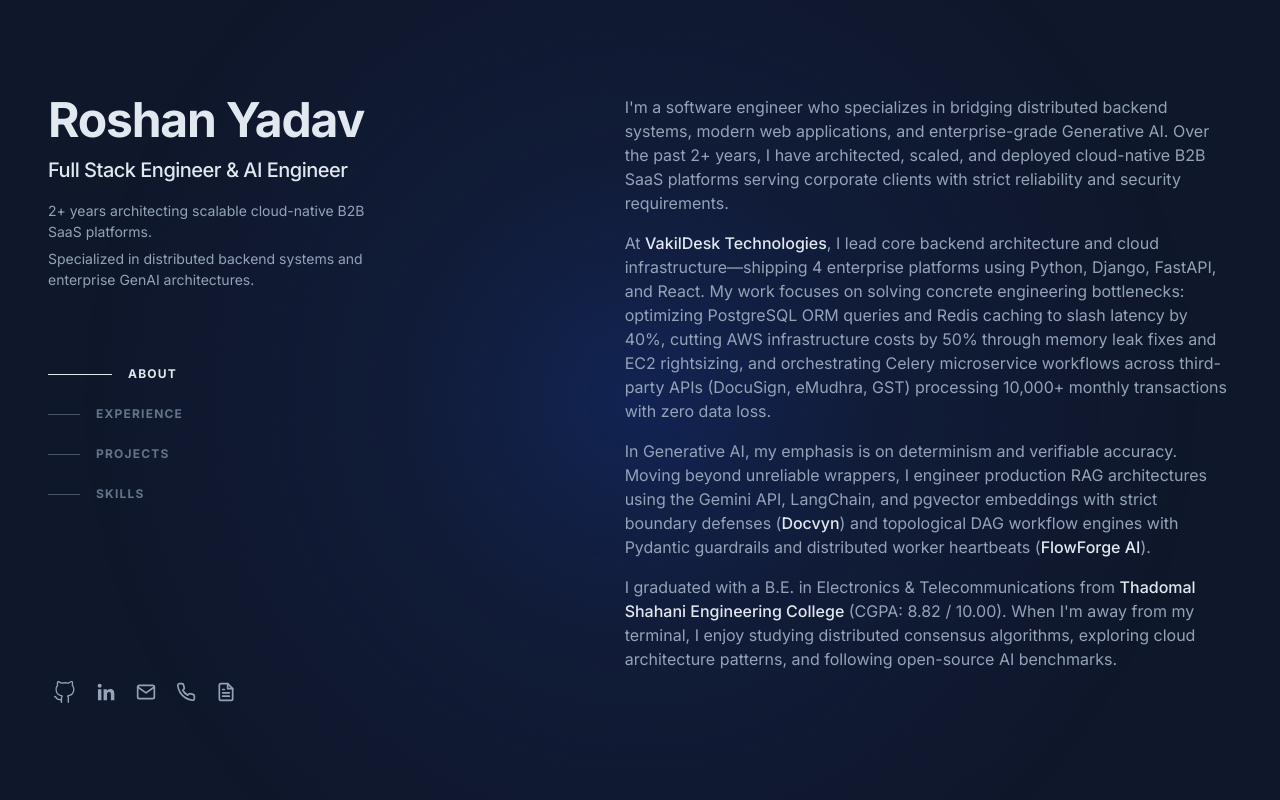
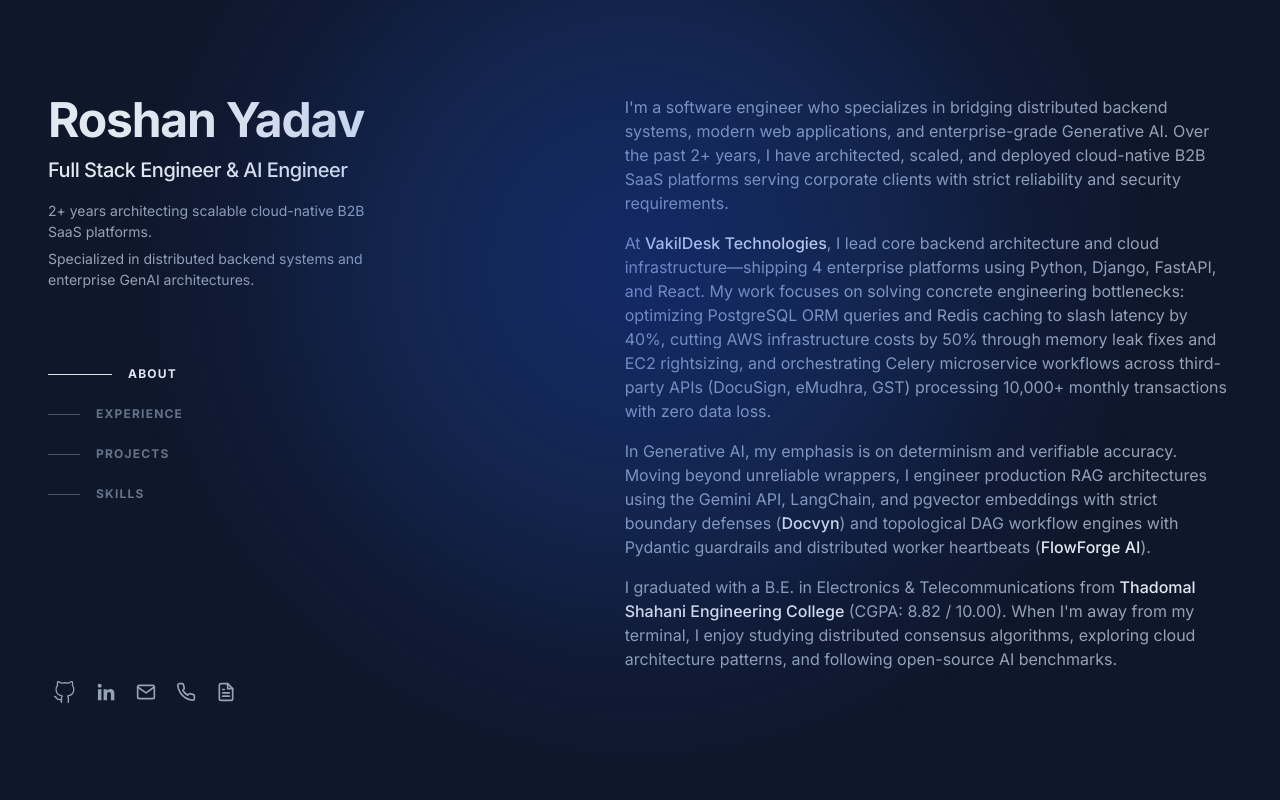
Before and after one commit to crazycodeop/Portfolio_new, a Next.js app: page / in a window 1280 px wide. Shown: the top 800 px of the page. Built offline with nearby package versions, Linux system fonts and the light colour scheme.

Commit message:
fix(spotlight): implement z-30 pointer-events-none viewport cursor illumination matching reference

```diff
--- a/components/Spotlight/Spotlight.tsx
+++ /dev/null
@@ -1,62 +0,0 @@
-import React, { useEffect, useRef, useState } from 'react';
-
-export const Spotlight: React.FC = () => {
-  const overlayRef = useRef<HTMLDivElement>(null);
-  const [visible, setVisible] = useState(false);
-
-  useEffect(() => {
-    if (typeof window === 'undefined') return;
-
-    // Check if device is touch-only without fine pointer
-    const isTouchOnly = window.matchMedia('(hover: none) and (pointer: coarse)').matches;
-    if (isTouchOnly) return;
-
-    const overlay = overlayRef.current;
-    if (!overlay) return;
-
-    // Initialize to center of viewport
-    overlay.style.setProperty('--x', `${window.innerWidth / 2}px`);
-    overlay.style.setProperty('--y', `${window.innerHeight / 2}px`);
-
-    const handlePointerMove = (e: PointerEvent) => {
-      if (!overlay) return;
-      // High-performance DOM property update: 0 React re-renders, 120Hz tracking
-      overlay.style.setProperty('--x', `${e.clientX}px`);
-      overlay.style.setProperty('--y', `${e.clientY}px`);
-      if (!visible) {
-        setVisible(true);
-      }
-    };
-
-    const handlePointerLeave = () => {
-      setVisible(false);
-    };
-
-    const handlePointerEnter = () => {
-      setVisible(true);
-    };
-
-    window.addEventListener('pointermove', handlePointerMove, { passive: true });
-    document.documentElement.addEventListener('mouseleave', handlePointerLeave);
-    document.documentElement.addEventListener('mouseenter', handlePointerEnter);
-
-    return () => {
-      window.removeEventListener('pointermove', handlePointerMove);
-      document.documentElement.removeEventListener('mouseleave', handlePointerLeave);
-      document.documentElement.removeEventListener('mouseenter', handlePointerEnter);
-    };
-  }, [visible]);
-
-  return (
-    <div
-      ref={overlayRef}
-      className={`pointer-events-none fixed inset-0 z-0 transition-opacity duration-500 motion-reduce:hidden ${
-        visible ? 'opacity-100' : 'opacity-80'
-      }`}
-      style={{
-        background: `radial-gradient(700px circle at var(--x, 50vw) var(--y, 50vh), rgba(29, 78, 216, 0.24) 0%, rgba(30, 58, 138, 0.14) 35%, rgba(15, 23, 42, 0) 80%)`,
-      }}
-      aria-hidden="true"
-    />
-  );
-};
--- a/components/index.tsx
+++ b/components/index.tsx
@@ -4,4 +4,3 @@ export { Experience } from './Experience/Experience';
 export { Projects } from './Projects/Projects';
 export { Skills } from './Skills/Skills';
 export { Footer } from './Footer/Footer';
-export { Spotlight } from './Spotlight/Spotlight';
--- a/pages/index.tsx
+++ b/pages/index.tsx
@@ -1,4 +1,4 @@
-import React, { useState, useEffect } from 'react';
+import React, { useState, useEffect, useRef } from 'react';
 import type { NextPage } from 'next';
 import {
   Sidebar,
@@ -7,13 +7,14 @@ import {
   Projects,
   Skills,
   Footer,
-  Spotlight,
 } from '../components';
 
 const Home: NextPage = () => {
   const [activeSection, setActiveSection] = useState('about');
+  const spotlightRef = useRef<HTMLDivElement>(null);
 
   useEffect(() => {
+    // 1. Scroll-spy navigation
     const sectionIds = ['about', 'experience', 'projects', 'skills'];
     const handleScroll = () => {
       const scrollPosition = window.scrollY + 250;
@@ -25,19 +26,63 @@ const Home: NextPage = () => {
         }
       }
     };
-
     window.addEventListener('scroll', handleScroll, { passive: true });
     handleScroll();
-    return () => window.removeEventListener('scroll', handleScroll);
+
+    // 2. Real-time cursor spotlight tracking
+    const updateSpotlight = (x: number, y: number) => {
+      if (spotlightRef.current) {
+        spotlightRef.current.style.background = `radial-gradient(650px circle at ${x}px ${y}px, rgba(29, 78, 216, 0.35) 0%, rgba(37, 99, 235, 0.20) 35%, rgba(29, 78, 216, 0.08) 60%, transparent 80%)`;
+      }
+      document.documentElement.style.setProperty('--mouse-x', `${x}px`);
+      document.documentElement.style.setProperty('--mouse-y', `${y}px`);
+    };
+
+    // Initialize to viewport center on desktop
+    if (window.innerWidth >= 1024) {
+      updateSpotlight(window.innerWidth / 2, window.innerHeight / 3);
+    }
+
+    const handlePointerMove = (e: MouseEvent | PointerEvent) => {
+      if ('pointerType' in e && e.pointerType === 'touch') return;
+      updateSpotlight(e.clientX, e.clientY);
+    };
+
+    window.addEventListener('pointermove', handlePointerMove, { passive: true });
+    window.addEventListener('mousemove', handlePointerMove, { passive: true });
+
+    return () => {
+      window.removeEventListener('scroll', handleScroll);
+      window.removeEventListener('pointermove', handlePointerMove);
+      window.removeEventListener('mousemove', handlePointerMove);
+    };
   }, []);
 
   return (
-    <div className="group/spotlight relative bg-slate-900 leading-relaxed text-slate-400 antialiased selection:bg-teal-300 selection:text-teal-900">
-      {/* Interactive Cursor Spotlight Glow */}
-      <Spotlight />
+    <div
+      className="group/spotlight relative bg-slate-900 leading-relaxed text-slate-400 antialiased selection:bg-teal-300 selection:text-teal-900"
+      onMouseMove={(e) => {
+        if (spotlightRef.current) {
+          spotlightRef.current.style.background = `radial-gradient(650px circle at ${e.clientX}px ${e.clientY}px, rgba(29, 78, 216, 0.35) 0%, rgba(37, 99, 235, 0.20) 35%, rgba(29, 78, 216, 0.08) 60%, transparent 80%)`;
+        }
+        document.documentElement.style.setProperty('--mouse-x', `${e.clientX}px`);
+        document.documentElement.style.setProperty('--mouse-y', `${e.clientY}px`);
+      }}
+    >
+      {/* Viewport-wide cursor spotlight overlay at z-30 (pointer-events-none, never blocks clicks) */}
+      <div
+        ref={spotlightRef}
+        id="cursor-glow"
+        className="pointer-events-none fixed inset-0 z-30 transition duration-300 motion-reduce:hidden"
+        style={{
+          background:
+            'radial-gradient(650px circle at var(--mouse-x, 50vw) var(--mouse-y, 35vh), rgba(29, 78, 216, 0.35) 0%, rgba(37, 99, 235, 0.20) 35%, rgba(29, 78, 216, 0.08) 60%, transparent 80%)',
+        }}
+        aria-hidden="true"
+      />
 
-      {/* Main Container with z-10 Stacking Context above Spotlight */}
-      <div className="relative z-10 mx-auto min-h-screen max-w-screen-xl px-6 py-12 font-sans md:px-12 md:py-16 lg:py-0">
+      {/* Main Container */}
+      <div className="mx-auto min-h-screen max-w-screen-xl px-6 py-12 font-sans md:px-12 md:py-16 lg:py-0">
         {/* Desktop Split View: Sticky Sidebar on Left, Scrolling Main on Right */}
         <div className="lg:flex lg:justify-between lg:gap-4">
           <Sidebar activeSection={activeSection} />
--- a/styles/globals.css
+++ b/styles/globals.css
@@ -1,6 +1,11 @@
 @tailwind base;
 @tailwind components;
 @tailwind utilities;
+
+:root {
+  --mouse-x: 50vw;
+  --mouse-y: 50vh;
+}
 
 html {
   scroll-behavior: smooth;
```
